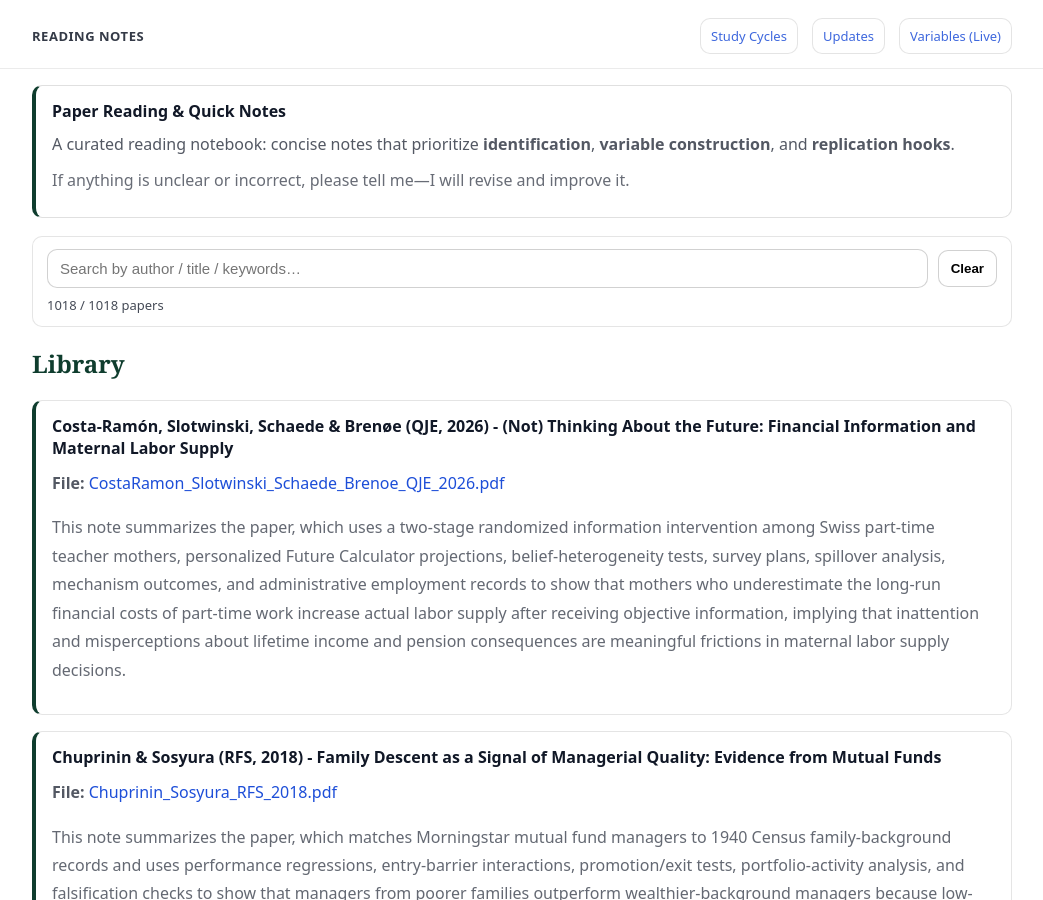
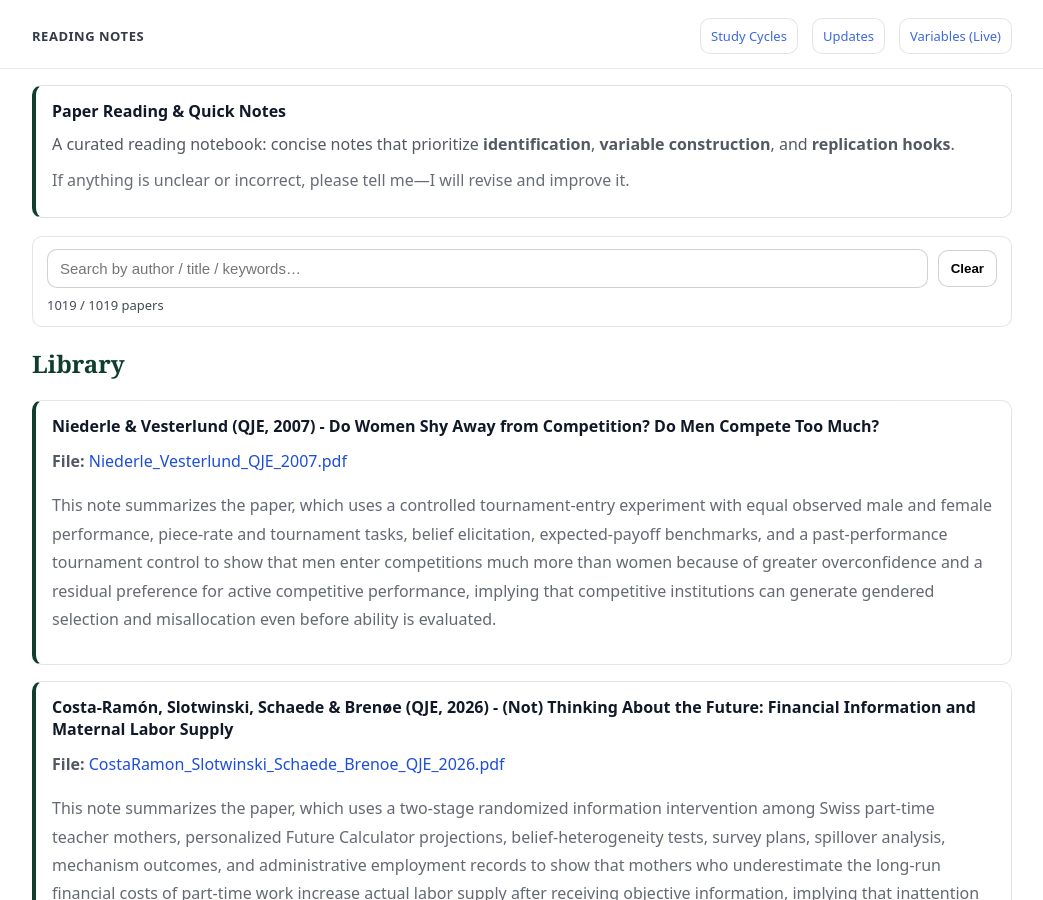
Before and after one commit to yaxinzn/study-archive, a Jekyll site: the page built from reading/index.md, in a window 1280 px wide and 900 px high. Shown: the whole window, without its empty margins (118-1161 px from the left). Built offline with Jekyll 4.4.1, drawn with Linux system fonts in a browser that asks for light colours.

Commit message:
Reading: add/update Niederle_Vesterlund_QJE_2007.pdf

```diff
--- a/_data/reading.yml
+++ b/_data/reading.yml
@@ -1,3 +1,7 @@
+- title: "Niederle & Vesterlund (QJE, 2007) - Do Women Shy Away from Competition? Do Men Compete Too Much?"
+  file: "Niederle_Vesterlund_QJE_2007.pdf"
+  desc: "This note summarizes the paper, which uses a controlled tournament-entry experiment with equal observed male and female performance, piece-rate and tournament tasks, belief elicitation, expected-payoff benchmarks, and a past-performance tournament control to show that men enter competitions much more than women because of greater overconfidence and a residual preference for active competitive performance, implying that competitive institutions can generate gendered selection and misallocation even before ability is evaluated."
+
 - title: "Costa-Ramón, Slotwinski, Schaede & Brenøe (QJE, 2026) - (Not) Thinking About the Future: Financial Information and Maternal Labor Supply"
   file: "CostaRamon_Slotwinski_Schaede_Brenoe_QJE_2026.pdf"
   desc: "This note summarizes the paper, which uses a two-stage randomized information intervention among Swiss part-time teacher mothers, personalized Future Calculator projections, belief-heterogeneity tests, survey plans, spillover analysis, mechanism outcomes, and administrative employment records to show that mothers who underestimate the long-run financial costs of part-time work increase actual labor supply after receiving objective information, implying that inattention and misperceptions about lifetime income and pension consequences are meaningful frictions in maternal labor supply decisions."
```
Also changed, not shown: 1 other file.
